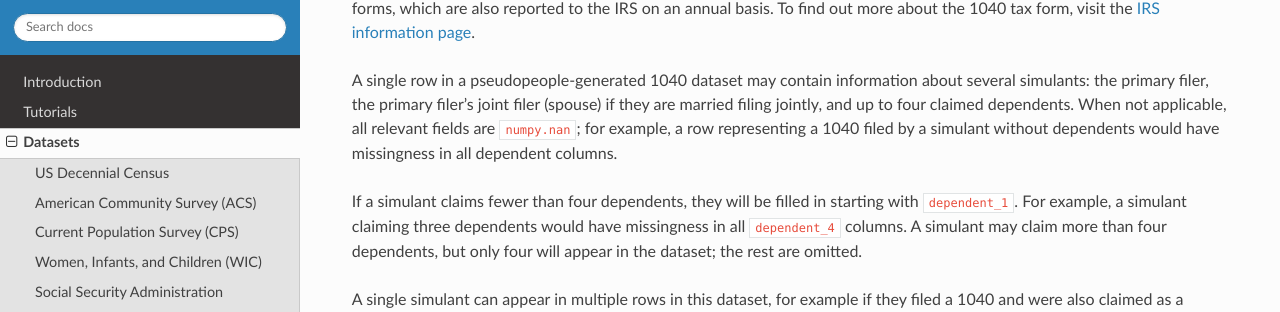
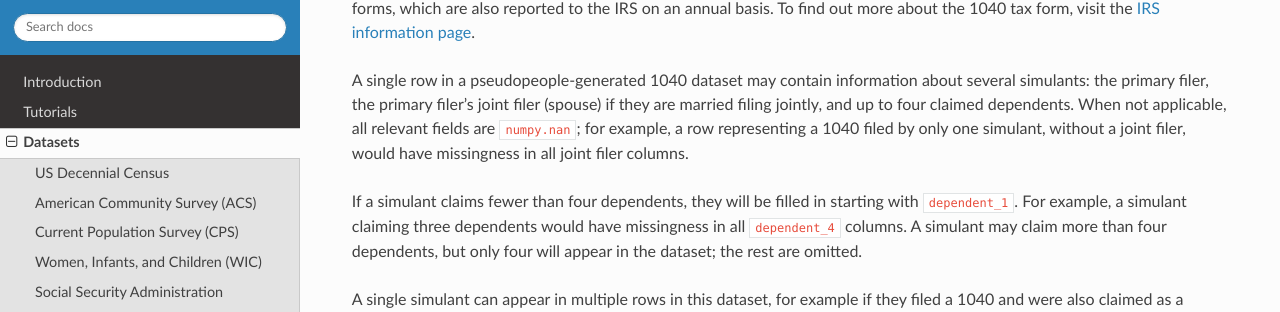
Before and after one commit to ihmeuw/pseudopeople, a Sphinx documentation site: the page built from docs/source/datasets/index.rst, in a window 1280 px wide and 900 px high, scrolled down 7755 px. Shown: the part 139-451 px from the top of the window. Built offline with Sphinx 7.4.7 and the Read the Docs theme 2.0.0, drawn with Linux system fonts in a browser that asks for light colours.

Commit message:
Use joint filer instead of dependents example

```diff
--- a/docs/source/datasets/index.rst
+++ b/docs/source/datasets/index.rst
@@ -503,8 +503,8 @@ A single row in a pseudopeople-generated 1040 dataset may contain information ab
 simulants: the primary filer, the primary filer's joint filer (spouse) if they are married filing
 jointly, and up to four claimed dependents.
 When not applicable, all relevant fields are :code:`numpy.nan`;
-for example, a row representing a 1040 filed by a simulant without dependents
-would have missingness in all dependent columns.
+for example, a row representing a 1040 filed by only one simulant, without a joint filer,
+would have missingness in all joint filer columns.
 
 If a simulant claims fewer than four dependents, they will be filled in starting
 with :code:`dependent_1`.
```
